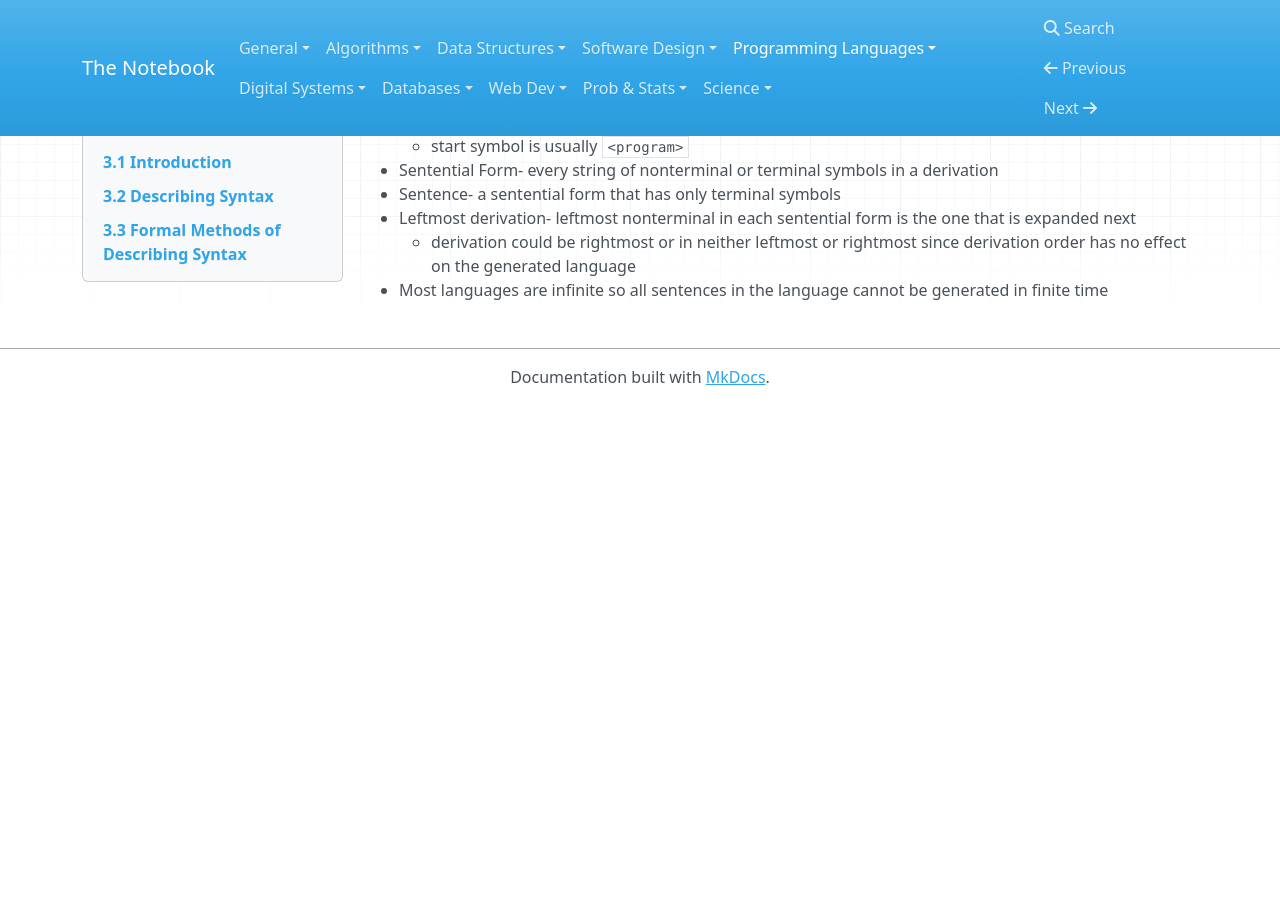
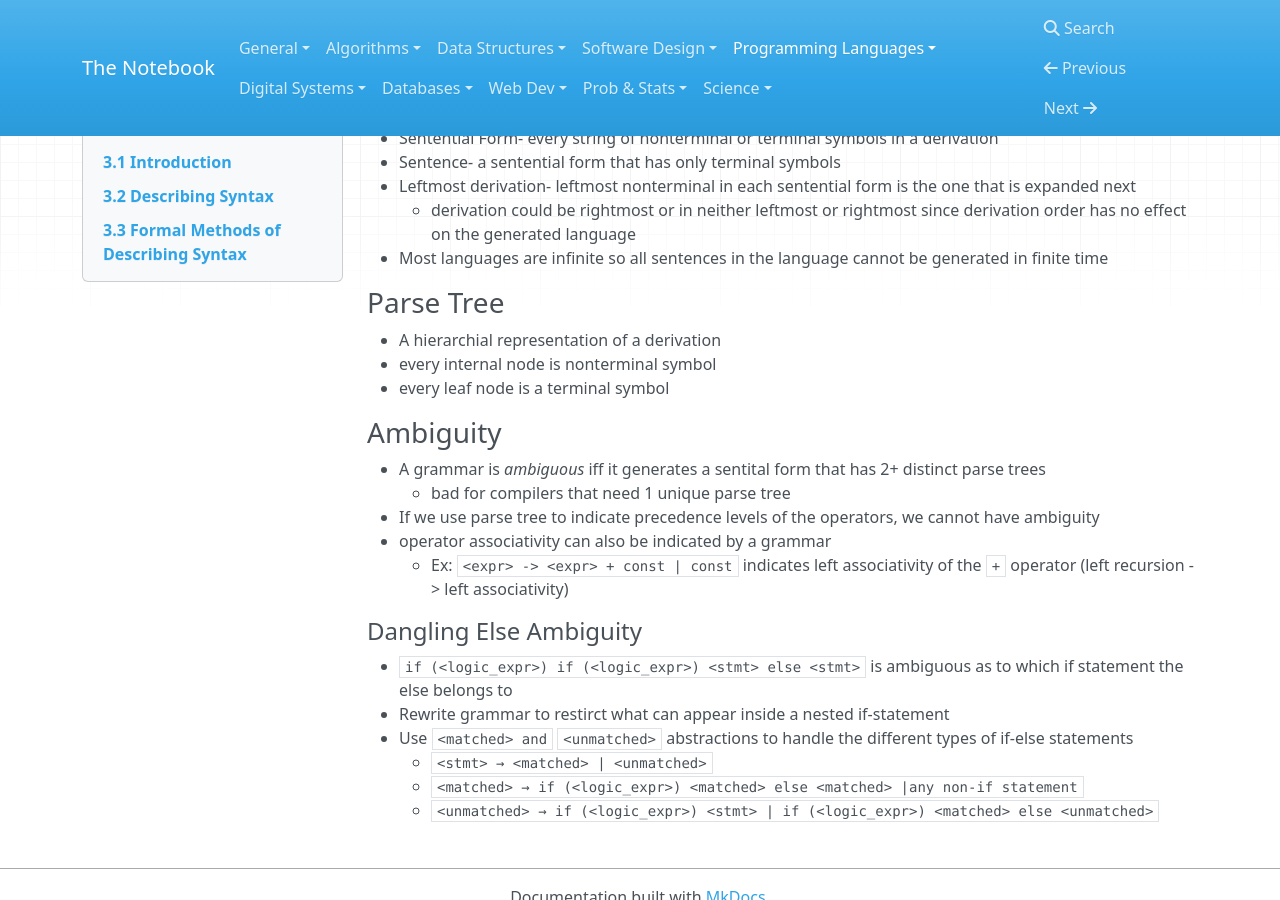
Before and after one commit to meyerv11045/notes, an MkDocs documentation site: the page built from notes/prog_langs/ch3.md, in a window 1280 px wide and 900 px high, scrolled down 1998 px. Built offline with MkDocs 1.6.1, drawn with Linux system fonts in a browser that asks for light colours; nearby versions of some CDN libraries; before the commit the page ends 2403 px from its top, so only the background shows below that.

Commit message:
pl notes friday

```diff
--- a/notes/prog_langs/ch3.md
+++ b/notes/prog_langs/ch3.md
@@ -68,7 +68,6 @@
     - Finite set of *production rules*
     - Finite set of *terminal symbols*
     - Finite set of *nonterminal symbols*
-
 - Uses abstractions for syntactic structures
     - `<assign> -> <var> = <expression>` is a definition of the assign abstraction where the LHS of the arrow is the abstraction being defined and the RHS of the arrow consists of a mixture of tokens, lexemes, and references to other abstractions
     - the definition is called a *production rule*
@@ -88,3 +87,26 @@
 - Leftmost derivation- leftmost nonterminal in each sentential form is the one that is expanded next
     - derivation could be rightmost or in neither leftmost or rightmost since derivation order has no effect on the generated language
 - Most languages are infinite so all sentences in the language cannot be generated in finite time
+
+### Parse Tree
+
+- A hierarchial representation of a derivation
+- every internal node is nonterminal symbol
+- every leaf node is a terminal symbol
+
+### Ambiguity
+
+- A grammar is *ambiguous* iff it generates a sentital form that has 2+ distinct parse trees
+    - bad for compilers that need 1 unique parse tree
+- If we use parse tree to indicate precedence levels of the operators, we cannot have ambiguity
+- operator associativity can also be indicated by a grammar
+    - Ex: `<expr> -> <expr> + const | const` indicates left associativity of the `+` operator (left recursion -> left associativity)
+
+#### Dangling Else Ambiguity
+
+- `if (<logic_expr>) if (<logic_expr>) <stmt> else <stmt>` is ambiguous as to which if statement the else belongs to
+- Rewrite grammar to restirct what can appear inside a nested if-statement
+- Use `<matched> and` `<unmatched>` abstractions to handle the different types of if-else statements
+    - `<stmt> → <matched> | <unmatched>`
+    - `<matched> → if (<logic_expr>) <matched> else <matched> |any non-if statement`
+    - `<unmatched> → if (<logic_expr>) <stmt> | if (<logic_expr>) <matched> else <unmatched>`
```
